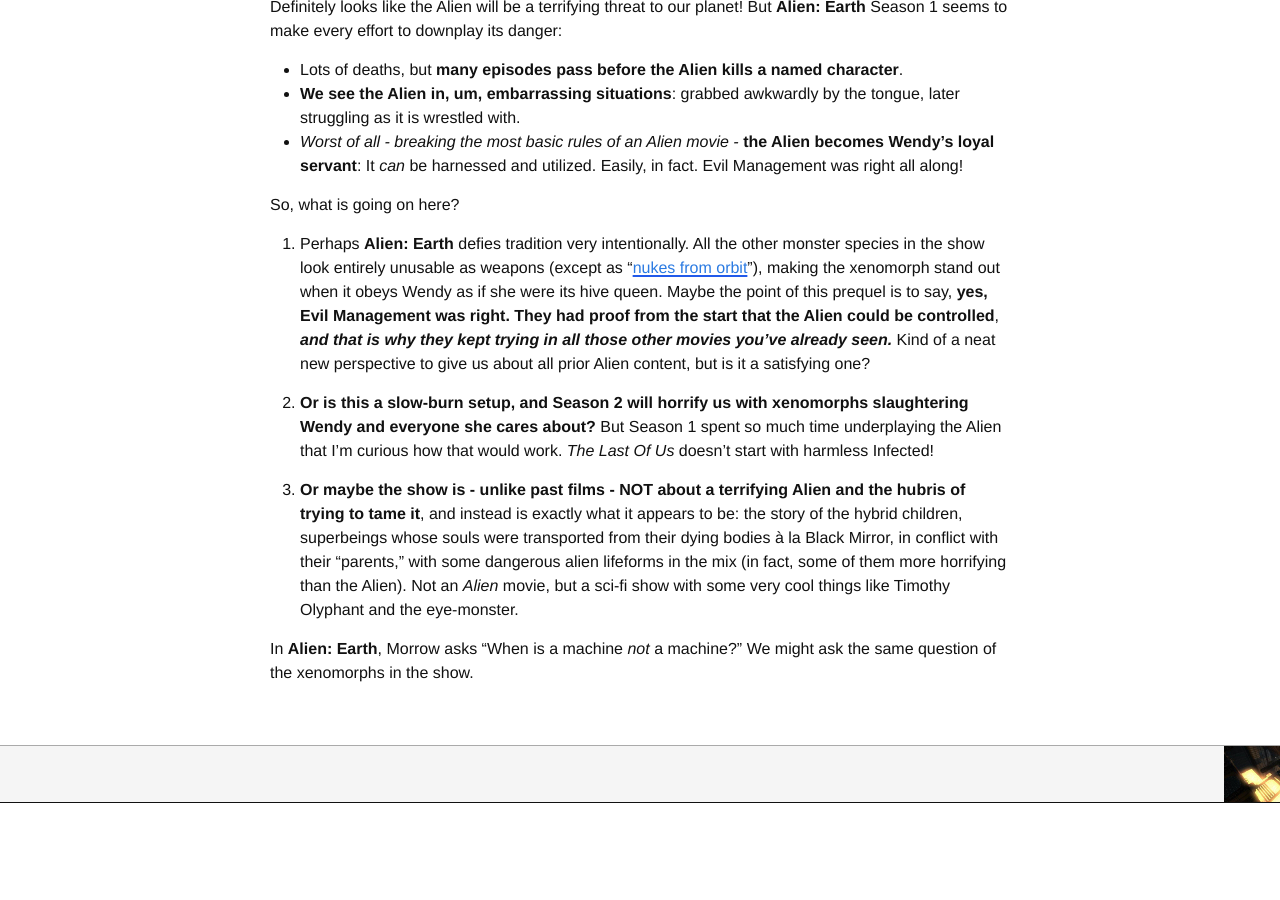
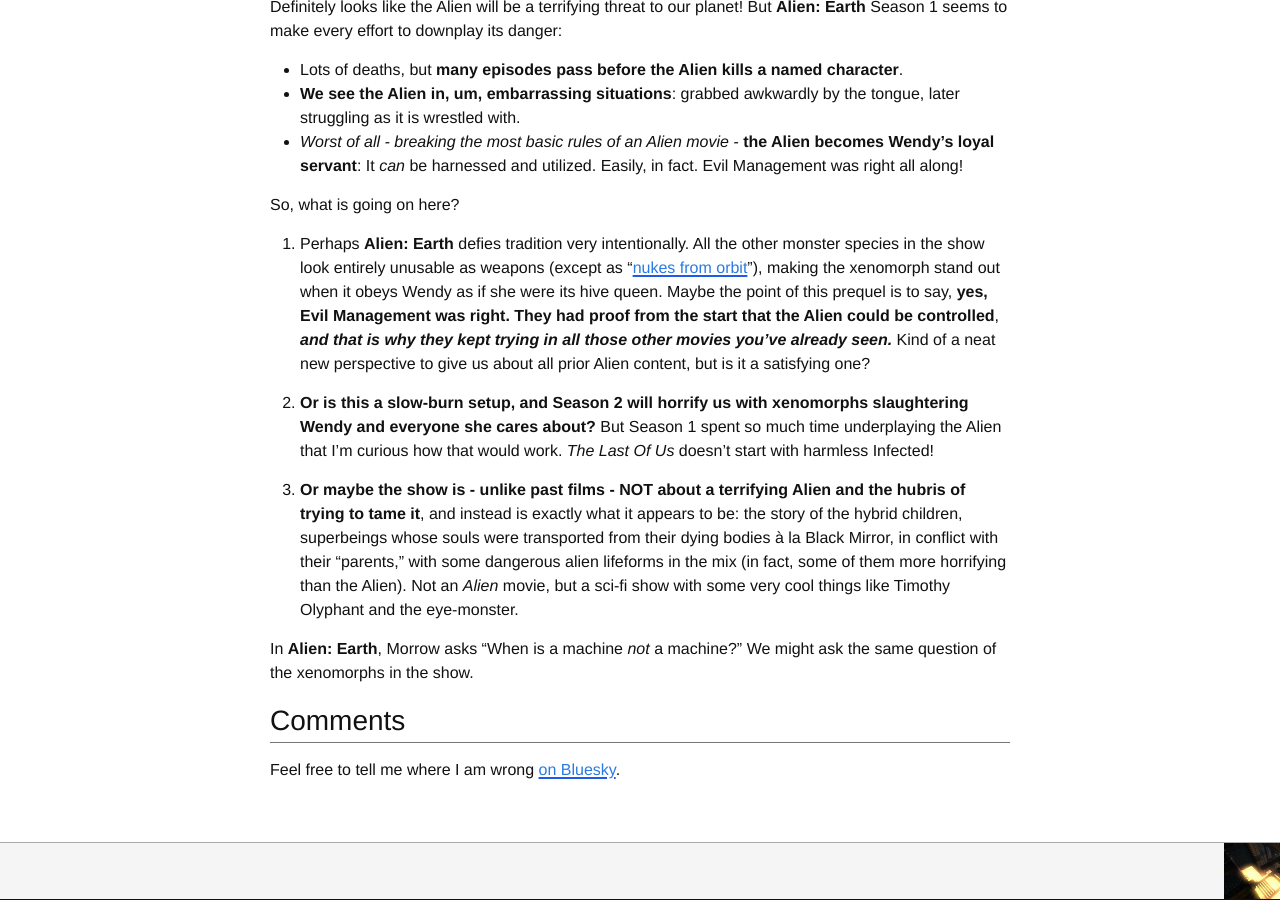
Before and after one commit to kripken/blog, a Jekyll site: the page built from _posts/2025-09-22-alien.markdown, in a window 1280 px wide and 900 px high, scrolled down 2152 px. Built offline with Jekyll 4.4.1, drawn with Linux system fonts in a browser that asks for light colours; before the commit the page ends 2955 px from its top, so only the background shows below that.

Commit message:
comments

```diff
--- a/_posts/2025-09-22-alien.markdown
+++ b/_posts/2025-09-22-alien.markdown
@@ -45,3 +45,7 @@ So, what is going on here?
 3. **Or maybe the show is - unlike past films - NOT about a terrifying Alien and the hubris of trying to tame it**, and instead is exactly what it appears to be: the story of the hybrid children, superbeings whose souls were transported from their dying bodies à la Black Mirror, in conflict with their "parents," with some dangerous alien lifeforms in the mix (in fact, some of them more horrifying than the Alien). Not an *Alien* movie, but a sci-fi show with some very cool things like Timothy Olyphant and the eye-monster.
 
 In **Alien: Earth**, Morrow asks "When is a machine *not* a machine?" We might ask the same question of the xenomorphs in the show.
+
+## Comments
+
+Feel free to tell me where I am wrong [on Bluesky](https://bsky.app/profile/kripken.com/post/3lzwajdp7zs2d).
```
